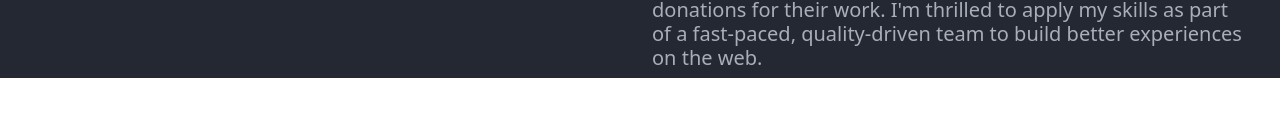
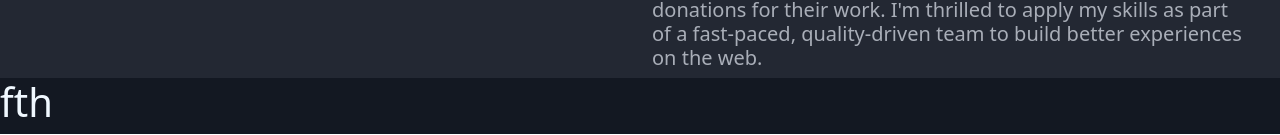
Before and after one commit to sw33ws/Portfolio, a React (Create React App) app: page / in a window 1280 px wide. Shown: the part 662-797 px from the top of the page. Built offline with nearby package versions, Linux system fonts and the light colour scheme.

Commit message:
adding work

```diff
--- a/src/components/pageParts/aboutme.css
+++ b/src/components/pageParts/aboutme.css
@@ -1,4 +1,4 @@
-.row {
+#aboutmeBackground {
     padding-top: 60px;
     background-color: #232833;
 }
--- a/src/components/pageParts/aboutme.js
+++ b/src/components/pageParts/aboutme.js
@@ -4,7 +4,7 @@ import profileImage from '../images/sebPFP.png'
 
 function Aboutme(){
     return (
-        <div className='row'>
+        <div className='row' id='aboutmeBackground'>
             <div className='col'>
                 <img alt="My Profile Picture" className='profilePicture' src={profileImage} id="aboutmeLink"></img>
             </div>
--- /dev/null
+++ b/src/components/pageParts/work.css
@@ -0,0 +1,7 @@
+#workbackground {
+    background-color: #131822;
+}
+
+.test {
+    color: aliceblue;
+}
--- /dev/null
+++ b/src/components/pageParts/work.js
@@ -0,0 +1,12 @@
+import React from 'react';
+import './work.css';
+
+function Work(){
+    return(
+        <div className='row' id='workbackground'>
+            <div className='col'><h1 className='test'>fth</h1></div>
+        </div>
+    )
+}
+
+export default Work;
--- a/src/components/portfolio.js
+++ b/src/components/portfolio.js
@@ -1,12 +1,14 @@
 import React, { useState } from 'react';
 import Aboutme from './pageParts/aboutme';
 import NavTabs from './NavTabs';
+import Work from './pageParts/work'
 
 function Portfolio(){
     return (
         <div>
             <NavTabs />
             <Aboutme />
+            <Work />
         </div>
     )
 }
```
